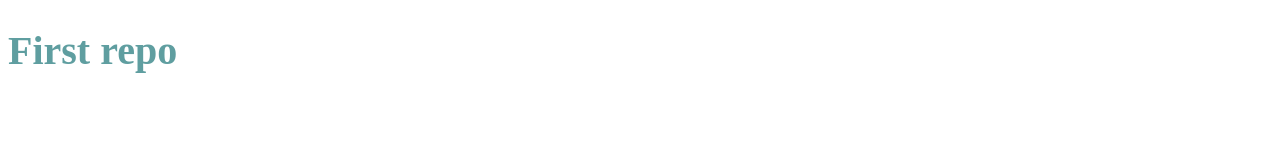
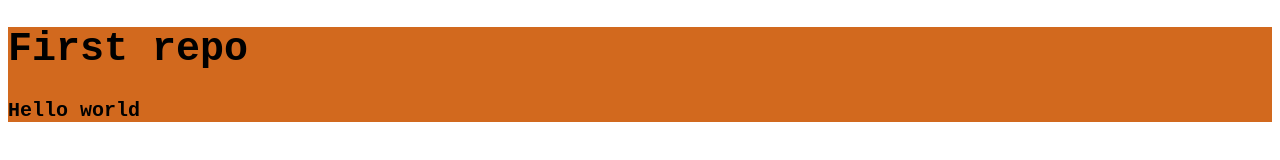
Before and after one commit to AhmedHesham-77/Test, a plain HTML site: page index.html in a window 1280 px wide. Drawn offline with Linux system fonts and the light colour scheme.

Commit message:
update html&css on branched

```diff
--- a/index.css
+++ b/index.css
@@ -1,4 +1,9 @@
 body{
     font-size: 20px;
-    color: cadetblue;
+    font-family: 'Courier New', Courier, monospace;
+    font-weight: bold;
 }
+
+div{
+    background-color: chocolate;
+}
--- a/index.html
+++ b/index.html
@@ -1,15 +1,16 @@
 <!DOCTYPE html>
 <html lang="en">
-<head>
-    <meta charset="UTF-8">
-    <meta name="viewport" content="width=device-width, initial-scale=1.0">
+  <head>
+    <meta charset="UTF-8" />
+    <meta name="viewport" content="width=device-width, initial-scale=1.0" />
     <title>Document</title>
-    <link rel="stylesheet" href="index.css">
-</head>
-<body>
-    <h1>
-        First repo
-    </h1>
+    <link rel="stylesheet" href="index.css" />
+  </head>
+  <body>
+    <div>
+      <h1>First repo</h1>
+      <p>Hello world</p>
+    </div>
     <script src="app.js"></script>
-</body>
+  </body>
 </html>
```
